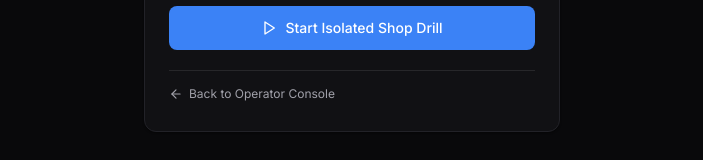
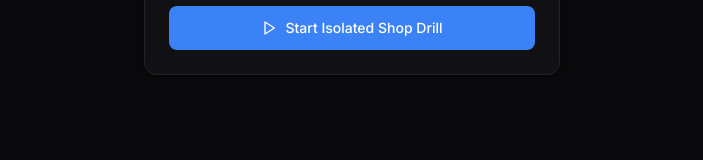
Before and after one commit to bhavesh-018/RecallRelay, a React (Vite) app in the folder frontend/: page /join in a window 1280 px wide. Shown: the part 357-517 px from the top of the page, without its empty margins (288-991 px from the left). Built offline with nearby package versions, Linux system fonts and the light colour scheme.

Commit message:
fix(study): remove operator console links from participant /join flow

```diff
--- a/frontend/src/App.tsx
+++ b/frontend/src/App.tsx
@@ -1,4 +1,4 @@
-import { BrowserRouter, Link, Route, Routes, useLocation } from 'react-router-dom';
+import { BrowserRouter, Route, Routes, useLocation } from 'react-router-dom';
 import { ShieldAlert } from 'lucide-react';
 import { BrandLogo } from './components/BrandLogo';
 import { ThemeProvider, ThemeToggle } from './components/ThemeContext';
@@ -15,9 +15,9 @@ function AppShell() {
       {isParticipantRoute && (
         <header className="sticky top-0 z-30 border-b border-[#222228] bg-[#09090B]/90 backdrop-blur-xl">
           <div className="mx-auto flex max-w-2xl items-center justify-between px-4 py-3">
-            <Link to="/" className="transition-opacity hover:opacity-90">
+            <div className="select-none">
               <BrandLogo size="sm" showWordmark />
-            </Link>
+            </div>
             <div className="flex items-center gap-2">
               <span className="inline-flex items-center gap-1.5 rounded-full border border-amber-500/25 bg-amber-500/10 px-2.5 py-1 text-[11px] font-medium text-amber-300">
                 <ShieldAlert className="h-3.5 w-3.5" />
--- a/frontend/src/pages/participant/JoinDrillPage.tsx
+++ b/frontend/src/pages/participant/JoinDrillPage.tsx
@@ -1,6 +1,5 @@
 import { useEffect, useState } from 'react';
-import { Link } from 'react-router-dom';
-import { ArrowLeft, CheckCircle2, Clock, Play, ShieldAlert } from 'lucide-react';
+import { CheckCircle2, Clock, Play, ShieldAlert } from 'lucide-react';
 import {
   ApiError,
   type DrillSessionState,
@@ -108,16 +107,6 @@ export function JoinDrillPage() {
               {error}
             </div>
           )}
-
-          <div className="border-t border-[#27272A] pt-3">
-            <Link
-              to="/"
-              className="inline-flex items-center gap-1.5 text-xs text-[#A1A1AA] transition-colors hover:text-[#F4F4F5]"
-            >
-              <ArrowLeft className="h-3.5 w-3.5" />
-              Back to Operator Console
-            </Link>
-          </div>
         </div>
       </main>
     );
```
